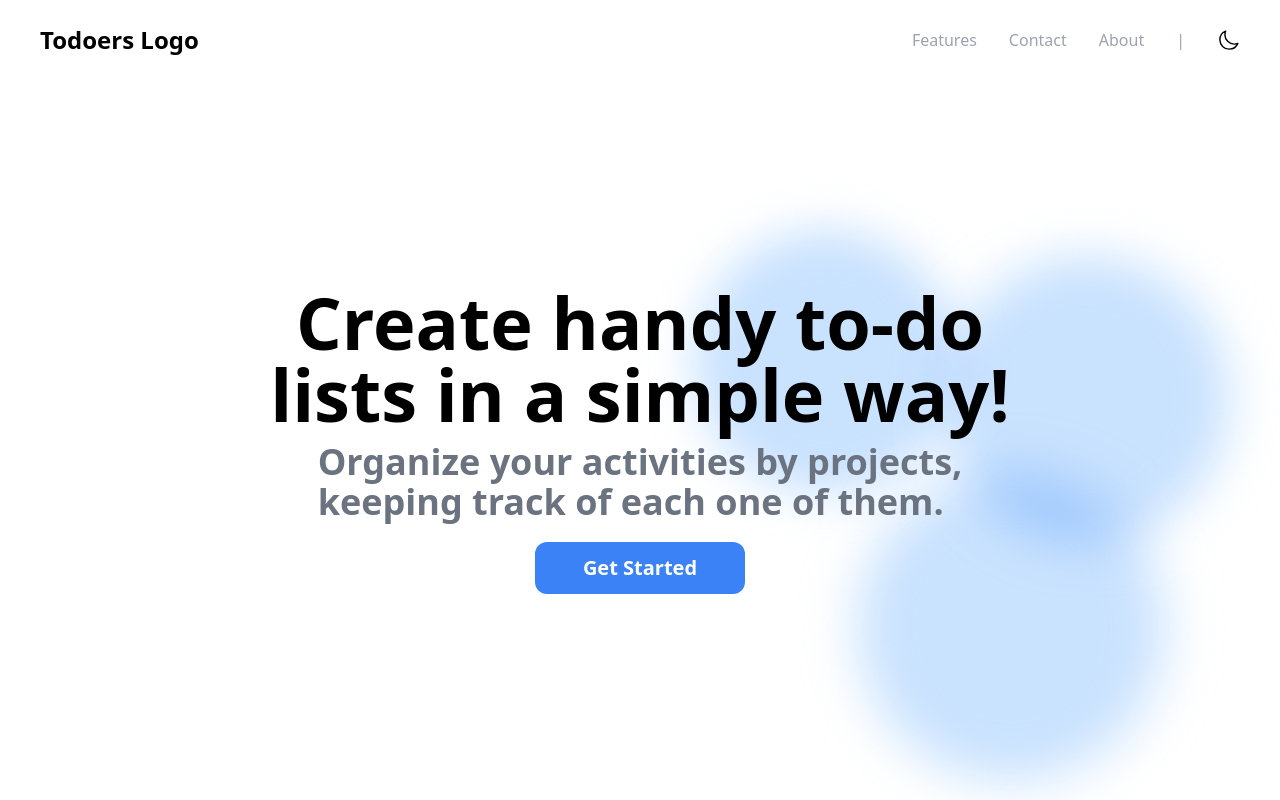
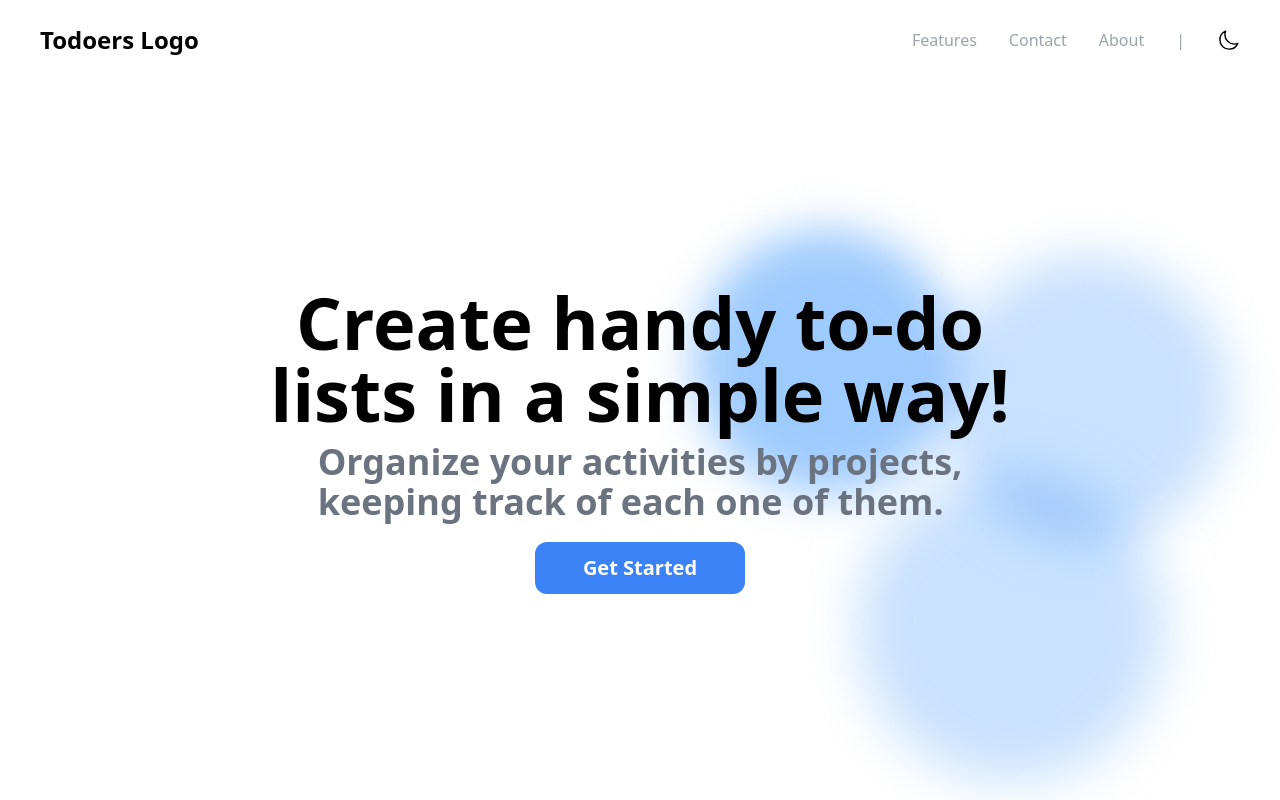
Before and after one commit to kagunecode/todo-page, a website built with webpack: page dist/index.html in a window 1280 px wide. Built offline with nearby package versions, Linux system fonts and the light colour scheme.

Commit message:
Added circles render function and fixed colours

```diff
--- /dev/null
+++ b/src/elements/bgCircles.js
@@ -0,0 +1,26 @@
+const renderCircles = () => {
+	const content = document.querySelector("#content");
+
+	const circlesContainer = document.createElement("div");
+	circlesContainer.className = "relative w-full max-w-lg";
+
+	const fisrtCircle = document.createElement("div");
+	fisrtCircle.className =
+		"absolute top-[16rem] left-[45rem] w-72 h-72 rounded-full bg-blue-300 dark:bg-black dark:blur-2xl mix-blend-multiply filter blur-xl opacity-90 animate-blob ease-in-out";
+
+	const secondCircle = document.createElement("div");
+	secondCircle.className =
+		"absolute top-[16rem] -right-[45rem] w-72 h-72 rounded-full bg-blue-300 dark:bg-black dark:blur-2xl mix-blend-multiply blur-xl opacity-50 animate-blob animation-delay-2000 ease-in-out";
+
+	const thirdCircle = document.createElement("div");
+	thirdCircle.className =
+		"absolute -bottom-[46rem] left-[52rem] w-72 h-72 rounded-full bg-blue-300 dark:bg-black dark:blur-2xl mix-blend-multiply blur-xl opacity-50 animate-blob animation-delay-4000 ease-in-out";
+
+	circlesContainer.appendChild(fisrtCircle);
+	circlesContainer.appendChild(secondCircle);
+	circlesContainer.appendChild(thirdCircle);
+
+	content.appendChild(circlesContainer);
+};
+
+export default renderCircles;
--- a/src/index.js
+++ b/src/index.js
@@ -3,9 +3,11 @@ import erasePage from "./functions/erasePage";
 import navbarLoad from "./pages/navbar";
 import loadHome from "./pages/home";
 import switchMode from "./functions/darkMode";
+import renderCircles from "./elements/bgCircles";
 
 const content = document.querySelector("#content");
 
+renderCircles();
 content.appendChild(navbarLoad());
 loadHome();
 
```
Also changed, not shown: dist/bundle.js, dist/index.html.
